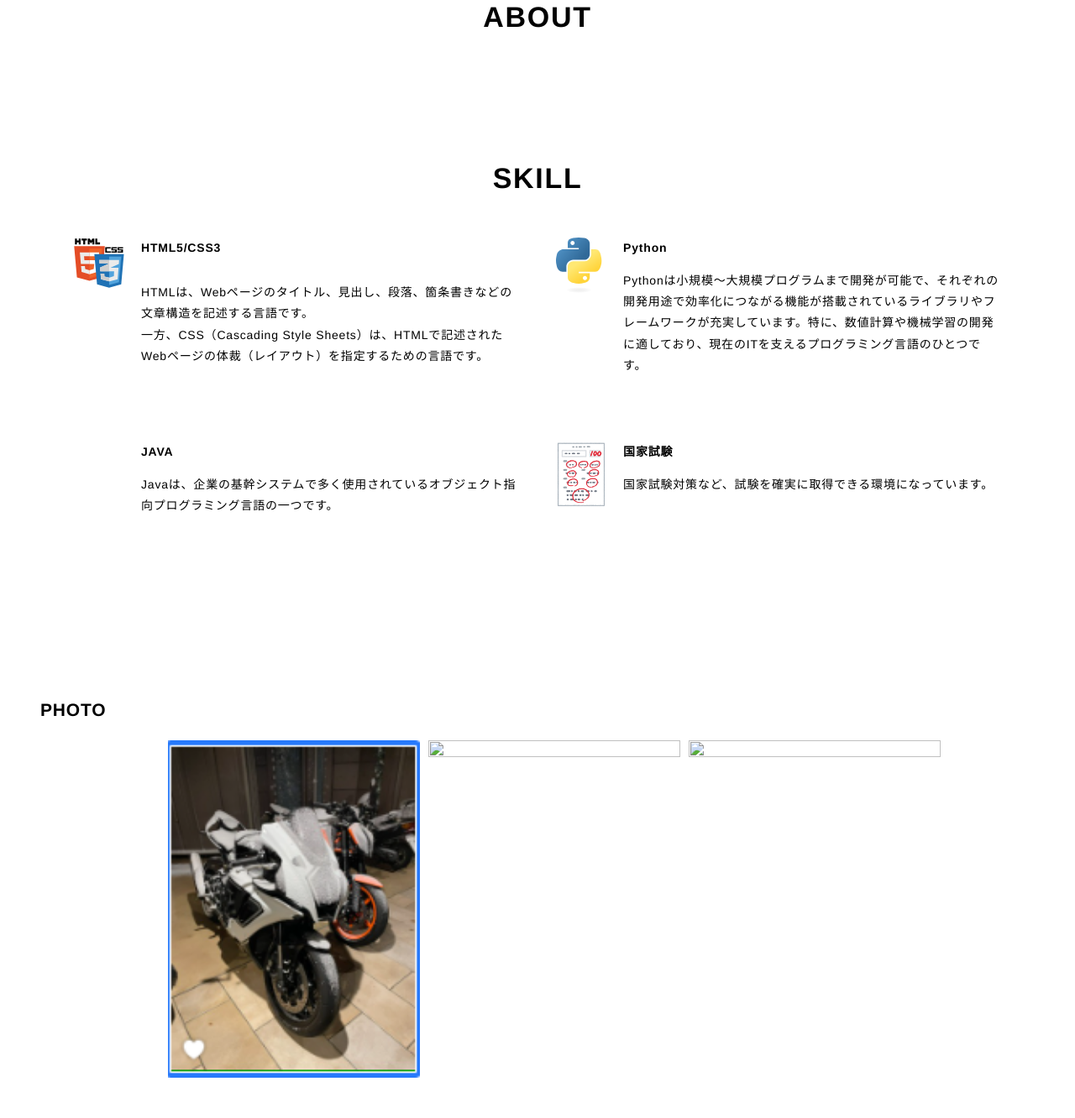
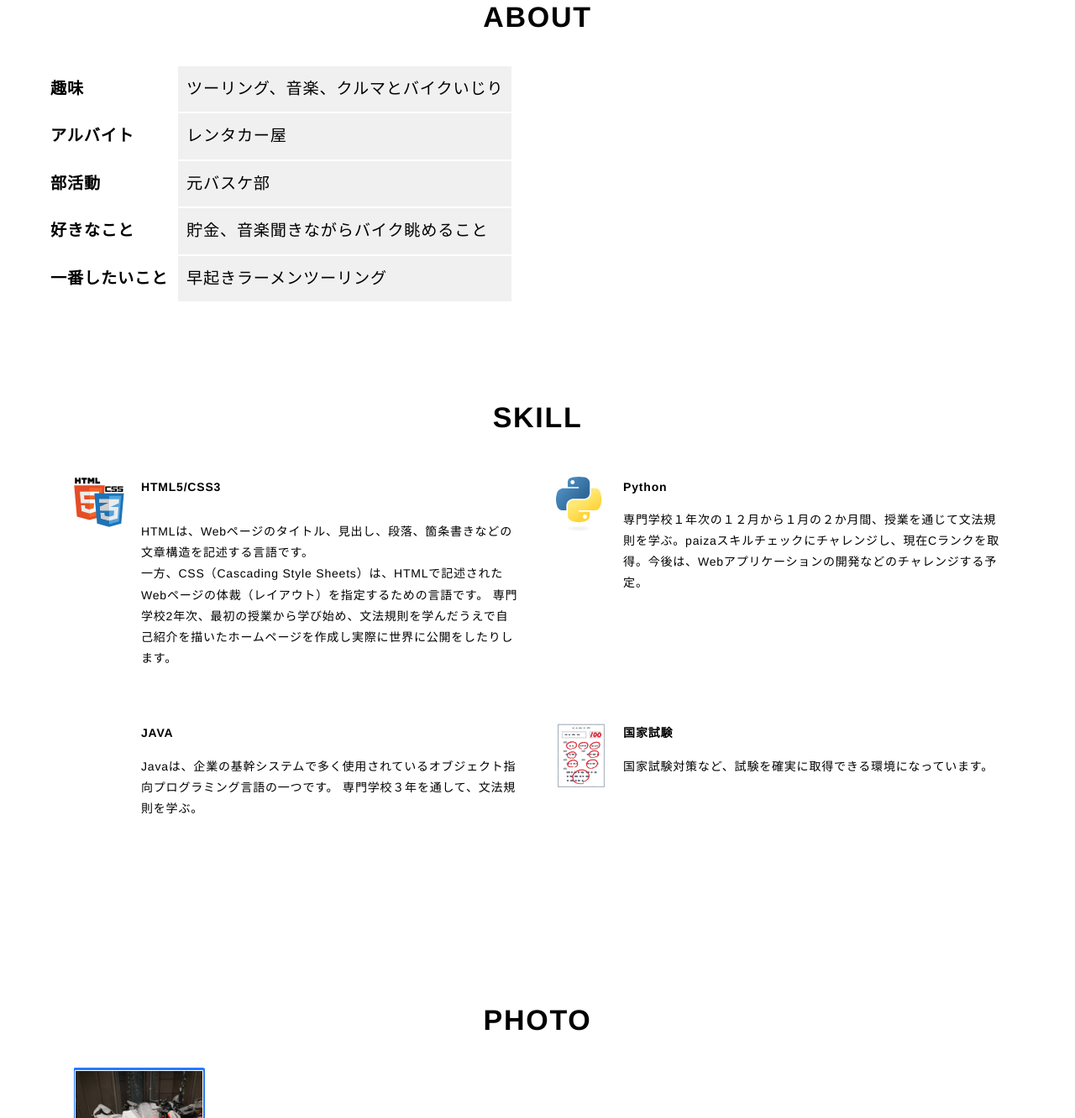
Before and after one commit to turtle2022/S2A308, a plain HTML site: page index.html in a window 1280 px wide. Shown: the part 1468-2800 px from the top of the page at 84% size. Drawn offline with nearby package versions, Linux system fonts and the light colour scheme.

Commit message:
Add files via upload

```diff
--- a/index.html
+++ b/index.html
@@ -23,7 +23,7 @@
               <li class="header-nav-item"><a href="#skill">SKILL</a></li>
               <li class="header-nav-item"><a href="#photo">PHOTO</a></li>
               <li class="header-nav-item"><a href="#contact">CONTACT</a></li>
-              <li class="header-nav-item"><a href="#sub">SUB</a></li>
+              <li class="header-nav-item"><a href="http://127.0.0.1:5500/sub.html">SUB</a></li>
             </ul>
           </nav>
         </div>
@@ -34,13 +34,13 @@
         <div class="main-visual" id="#">
           <div class="main-visual-inner">
             <p class="main-visual-title">道民ブログ</p>
-            <p class="main-visual-subtitle">PORTFOLIO</p>
+            <p class="main-visual-subtitle"></p>
             <div class="main-visual-profile">
               <p class="main-visual-img">
                 <img src="portfolio/img/wuta.png" alt="自画像" />
               </p>
               <p class="main-visual-text">
-                国家試験取得に強いので、たくさん取得して、就職活動を有利にします。<br />
+                趣味と学業を平行することが目標です。<br />
               </p>
             </div>
           </div>
@@ -80,6 +80,28 @@
         <section class="about section" id="about">
           <div class="inner">
             <h2 class="title">ABOUT</h2>
+                <table>
+                <tr>
+                  <th>趣味</th>
+                  <td>ツーリング、音楽、クルマとバイクいじり</td>
+                </tr>
+                <tr>
+                  <th>アルバイト</th>
+                  <td>レンタカー屋</td>
+                </tr>
+                <tr>
+                  <th>部活動</th>
+                  <td>元バスケ部</td>
+                </tr>
+                <tr>
+                  <th>好きなこと</th>
+                  <td>貯金、音楽聞きながらバイク眺めること</td>
+                </tr>
+                <tr>
+                  <th>一番したいこと</th>
+                  <td>早起きラーメンツーリング</td>
+                </tr>
+                </table>
         <!-- skill -->
         <section class="skill section" id="skill">
           <div class="inner">
@@ -93,6 +115,7 @@
                   <h3 class="skill-name">HTML5/CSS3</h3>
                   <br class="skill-text">HTMLは、Webページのタイトル、見出し、段落、箇条書きなどの文章構造を記述する言語です。</br>
                   一方、CSS（Cascading Style Sheets）は、HTMLで記述されたWebページの体裁（レイアウト）を指定するための言語です。
+                  専門学校2年次、最初の授業から学び始め、文法規則を学んだうえで自己紹介を描いたホームページを作成し実際に世界に公開をしたりします。
                 </div>
               </div>
               <div class="skill-item">
@@ -101,7 +124,7 @@
                 </p>
                 <div class="skill-body">
                   <h3 class="skill-name">Python</h3>
-                  <p class="skill-text">Pythonは小規模～大規模プログラムまで開発が可能で、それぞれの開発用途で効率化につながる機能が搭載されているライブラリやフレームワークが充実しています。特に、数値計算や機械学習の開発に適しており、現在のITを支えるプログラミング言語のひとつです。</p>
+                  <p class="skill-text">専門学校１年次の１２月から１月の２か月間、授業を通じて文法規則を学ぶ。paizaスキルチェックにチャレンジし、現在Cランクを取得。今後は、Webアプリケーションの開発などのチャレンジする予定。</p>
                 </div>
               </div>
               <div class="skill-item">
@@ -110,7 +133,9 @@
                 </p>
                 <div class="skill-body">
                   <h3 class="skill-name">JAVA</h3>
-                  <p class="skill-text">Javaは、企業の基幹システムで多く使用されているオブジェクト指向プログラミング言語の一つです。</p>
+                  <p class="skill-text">Javaは、企業の基幹システムで多く使用されているオブジェクト指向プログラミング言語の一つです。
+                    専門学校３年を通して、文法規則を学ぶ。
+                  </p>
                 </div>
               </div>
               <div class="skill-item">
@@ -129,27 +154,21 @@
         </section>
         <!-- /skill -->
         <!--/PHOTO-->
-        <section class="photo section" id="photo">
-      <h2>PHOTO</h2>
-      <ul>
-  <li><img src="portfolio/img/r1.png" width="300" height="200" alt=""></li>
-  <li><img src="image2.jpg" width="300" height="200" alt=""></li>
-  <li><img src="image3.jpg" width="300" height="200" alt=""></li>
-</ul>
-
-<style>
-   ul {
-    display: flex;
-    justify-content: center;
-  }
-
-  li {
-    list-style: none;
-  }
-
-  li:nth-child(2) {
-    margin: 0 10px;
-  }
+        <section class="PHOTO section" id="PHOTO">
+          <div class="inner">
+            <h2 class="title">PHOTO</h2>
+            <div class="box-row">
+              <div><img src="portfolio/img/r1.png" ></div>
+              <div><img src="portfolio/img/hel.png" ></div>
+              <div><img src="portfolio/img/gen2.png"></div>
+              </div>
+            <div class="box-row">
+              <div><img src="portfolio/img/fab.png"></div>
+              <div><img src="portfolio/img/unnamed.png"></div>
+              <div><img src="portfolio/img/unnamed (1).png"></div>
+            </div>
+          </div>
+        </section>
 </style>
     </section>
         <!--/CONTACT-->
```
Also changed, not shown: sub.html (+27 -7 lines), 1 other file.
